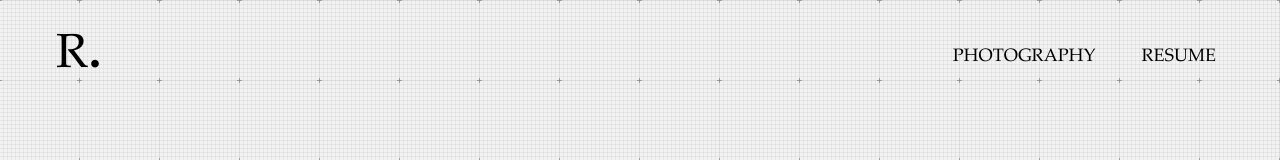
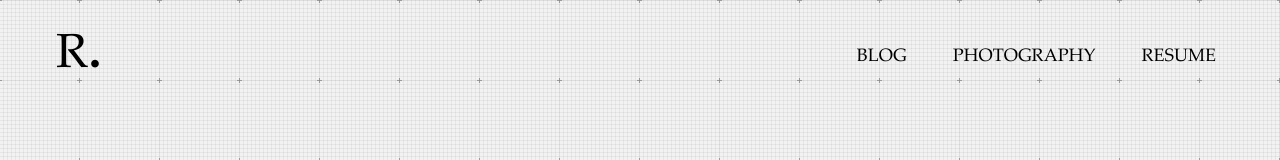
Before and after one commit to rakharan/Personal-Site, a Next.js app: page / in a window 1280 px wide. Shown: the top 160 px of the page. Built offline with nearby package versions, Linux system fonts and the light colour scheme.

Commit message:
feat: add blog link to navbar

```diff
--- a/src/components/navbar.tsx
+++ b/src/components/navbar.tsx
@@ -12,6 +12,11 @@ export default function Navbar() {
                         </div>
                         <div className='right-navbar  flex items-center'>
                             <ul className='flex gap-x-[30px]'>
+                                <li>
+                                    <Link href="/blog">
+                                        <span className=' border-t-4 border-transparent hover:border-black transition-all duration-300 p-2 leading-[50px] text-sm md:text-lg'>BLOG</span>
+                                    </Link>
+                                </li>
                                 <li>
                                     <Link href="/photography">
                                         <span className=' border-t-4 border-transparent hover:border-black transition-all duration-300 p-2 leading-[50px] text-sm md:text-lg'>PHOTOGRAPHY</span>
```
